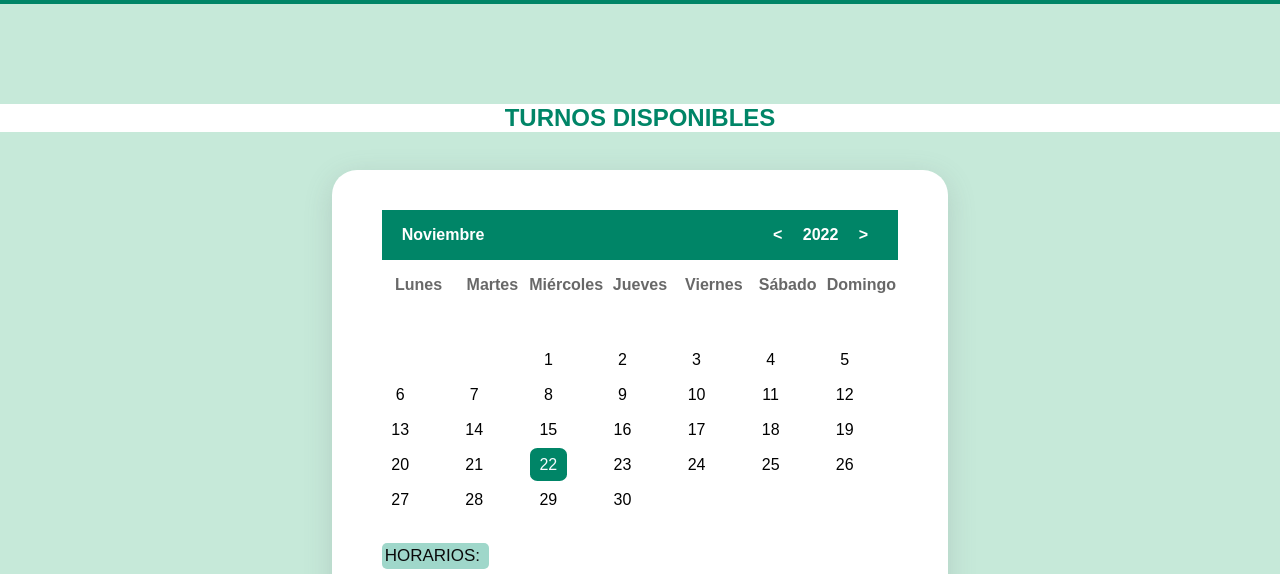
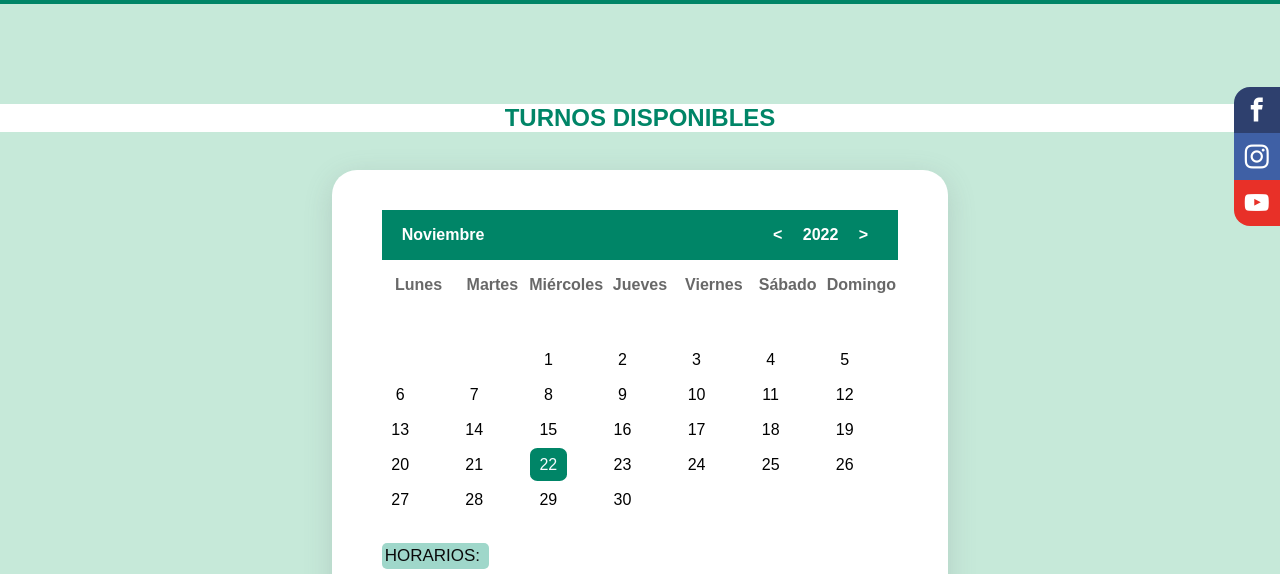
Before and after one commit to EmaDeAngelis/GestionEmocional.github.io, a plain HTML site: page pages/calendario2.html in a window 1280 px wide. Shown: the part 193-767 px from the top of the page. Drawn offline with Linux system fonts and the light colour scheme; files that its build step writes are made by us from their sources; files whose address does not match are found by name.

Commit message:
Add files via upload

```diff
--- a/pages/calendario2.html
+++ b/pages/calendario2.html
@@ -5,7 +5,7 @@
     <meta name="viewport" content="width=device-width, initial-scale=1.0" />
     <title>CALENDAR</title>
     <link rel="stylesheet" href="../Styles/main.css">
-    <link rel="stylesheet" href="font.css">
+    <link rel="stylesheet" href="../font.css">
     <link rel="stylesheet" href="../Styles/style.css">
     <script src="../script.js" defer></script>
   </head>
@@ -94,5 +94,10 @@
           </div>
         </section>
     </header>
+    <div class="social-bar">
+      <a href="" class="icon icon-facebook" target="_blank"></a>
+      <a href="" class="icon icon-instagram" target="_blank"></a>
+      <a href="" class="icon icon-youtube" target="_blank"></a>
+    </div>
   </body>
 </html>
```
